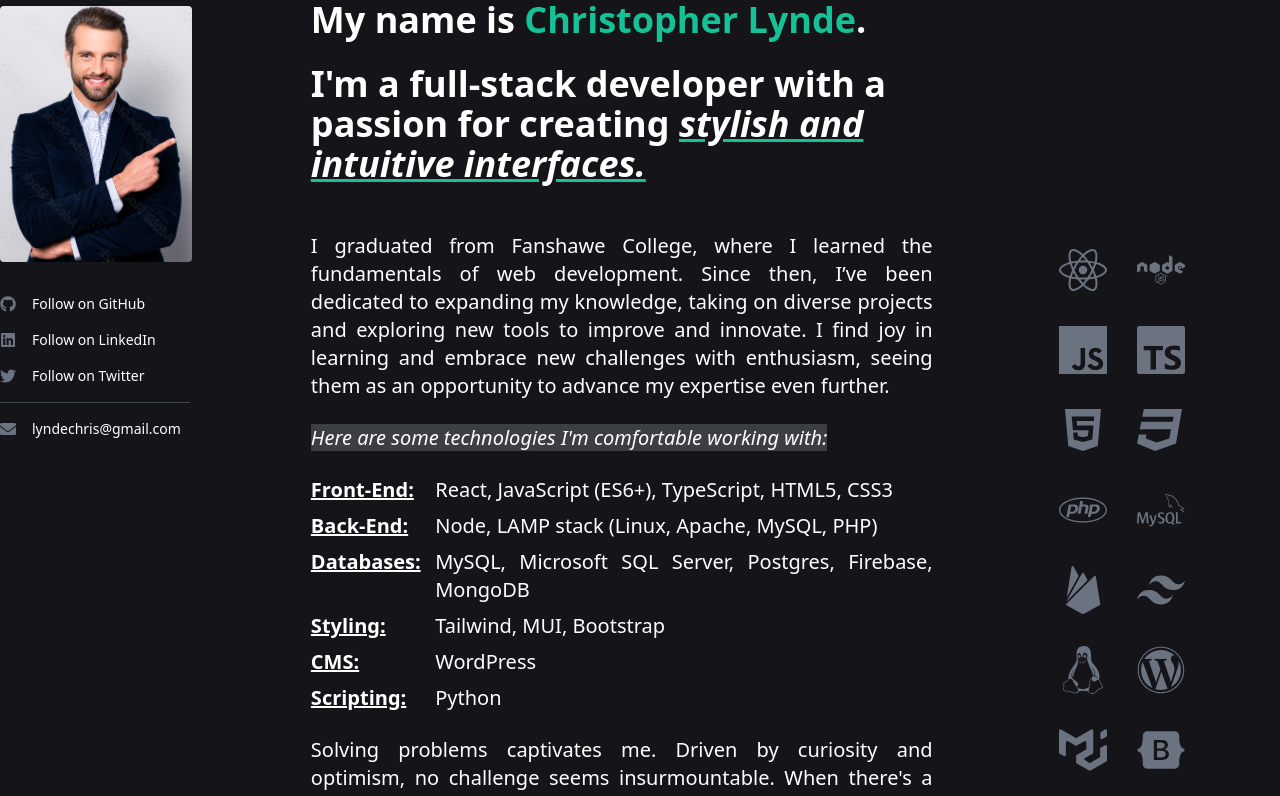
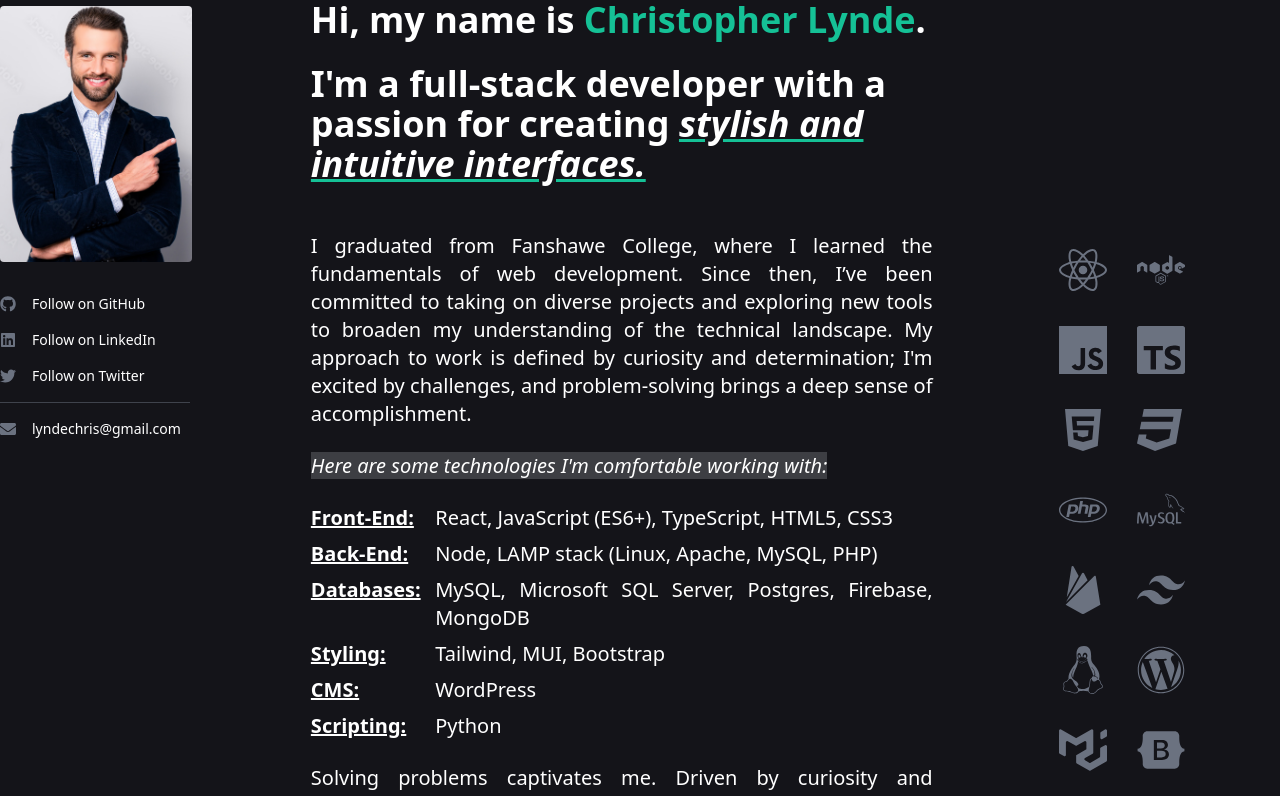
Before and after one commit to LyndeCS/portfolio-site, a React (Vite) app: page / in a window 1280 px wide. Shown: the part 1034-1830 px from the top of the page. Built offline with nearby package versions, Linux system fonts and the light colour scheme; no server answers.

Commit message:
About section intro
-The wording of the intro paragraph in "About" section has improved to more clearly express the intended message

```diff
--- a/src/components/About.jsx
+++ b/src/components/About.jsx
@@ -125,7 +125,7 @@ const About = () => {
 					{/* HEADING/SUBHEADING */}
 					<div className="flex flex-col h-full md:h-min text-2xl xs:text-3xl sm:text-4xl sm:pl-4 md:pl-0 mt-[-6px]">
 						<h1 className="font-bold text-white mb-6">
-							My name is <br className="lg:hidden" />
+							Hi, my name is <br className="lg:hidden" />
 							<span className="text-meadow-500">Christopher Lynde</span>.
 						</h1>
 						<h1 className="font-bold text-white md:mb-12 text-xl xxs:text-2xl xs:text-3xl sm:text-4xl">
@@ -140,11 +140,12 @@ const About = () => {
 					<div className="hidden md:block flex-grow text-lg lg:text-xl md:text-justify text-white">
 						<p className="mb-6">
 							I graduated from Fanshawe College, where I learned the
-							fundamentals of web development. Since then, I’ve been dedicated
-							to expanding my knowledge, taking on diverse projects and
-							exploring new tools to improve and innovate. I find joy in
-							learning and embrace new challenges with enthusiasm, seeing them
-							as an opportunity to advance my expertise even further.
+							fundamentals of web development. Since then, I’ve been committed
+							to taking on diverse projects and exploring new tools to broaden
+							my understanding of the technical landscape. My approach to work
+							is defined by curiosity and determination; I'm excited by
+							challenges, and problem-solving brings a deep sense of
+							accomplishment.
 						</p>
 
 						<p className="mb-6 ">
```
